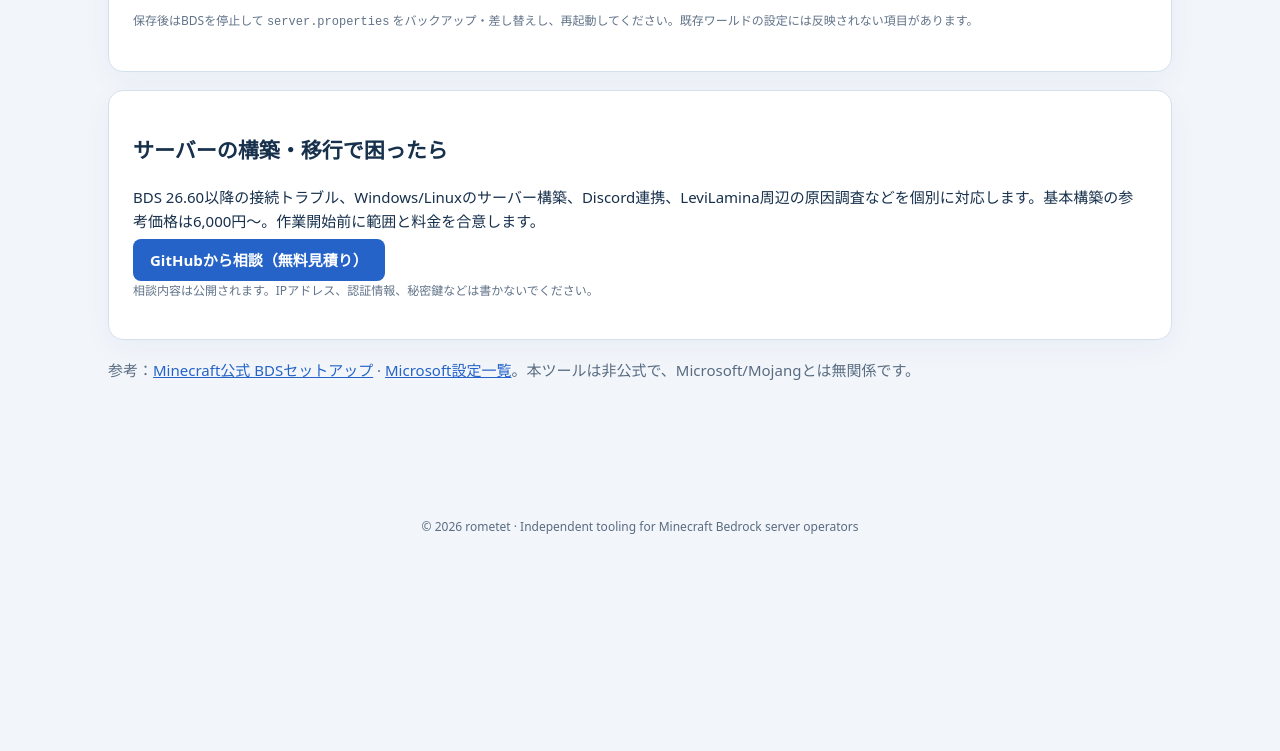
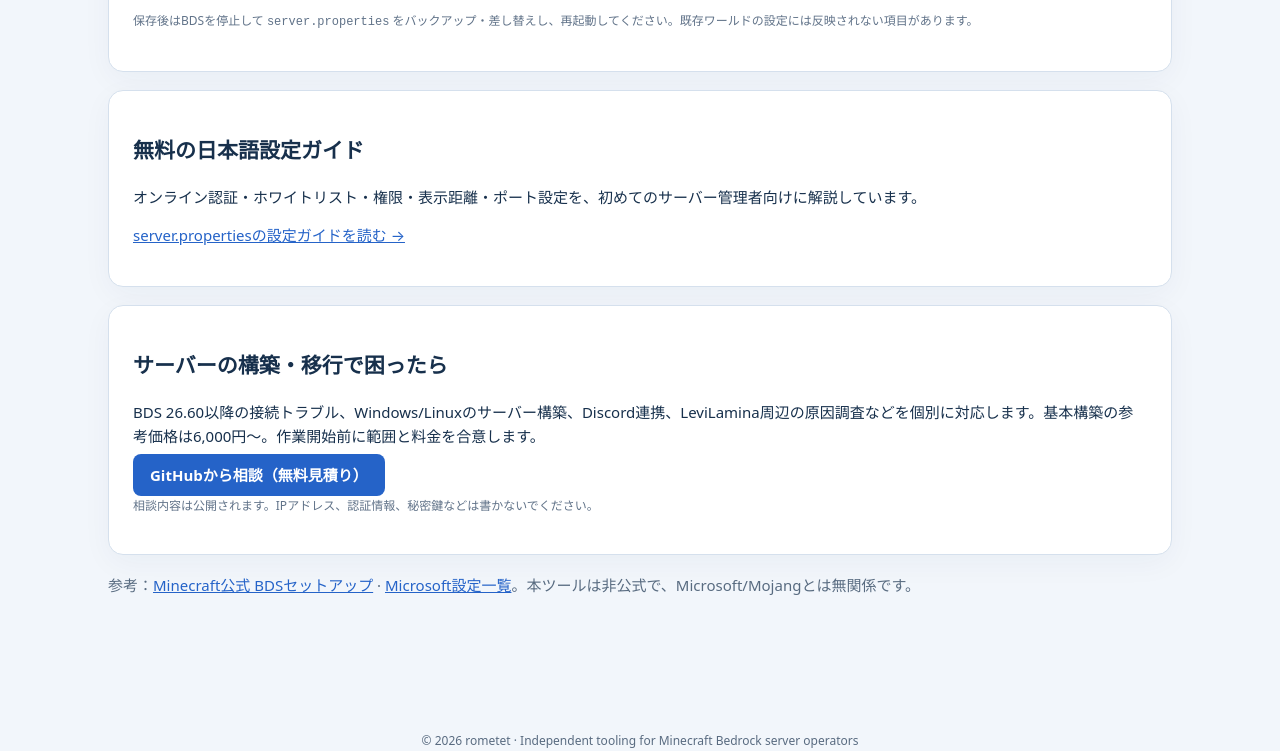
Before and after one commit to rometet/remote-services, a plain HTML site: page tools/bedrock-properties.html in a window 1280 px wide. Shown: the part 2410-3161 px from the top of the page. Before the commit the page ends 2946 px from the top, so only its background shows below. Drawn offline with Linux system fonts and the light colour scheme.

Commit message:
site: cross-link comprehensive settings guide from free editor

```diff
--- a/tools/bedrock-properties.html
+++ b/tools/bedrock-properties.html
@@ -34,6 +34,7 @@ footer{font-size:12px;color:#596b80;text-align:center;margin-top:30px}
 <button type="button" class="secondary" id="reset">標準設定に戻す</button></div>
 <p id="status" role="status" aria-live="polite"></p><label for="output">生成したファイルの内容</label><textarea id="output" spellcheck="false"></textarea>
 <p class="note">保存後はBDSを停止して <code>server.properties</code> をバックアップ・差し替えし、再起動してください。既存ワールドの設定には反映されない項目があります。</p></div>
+<div class="card"><h2>無料の日本語設定ガイド</h2><p>オンライン認証・ホワイトリスト・権限・表示距離・ポート設定を、初めてのサーバー管理者向けに解説しています。</p><p><a href="../guides/bedrock-server-properties-2026.html">server.propertiesの設定ガイドを読む →</a></p></div>
 <div class="card"><h2>サーバーの構築・移行で困ったら</h2>
 <p>BDS 26.60以降の接続トラブル、Windows/Linuxのサーバー構築、Discord連携、LeviLamina周辺の原因調査などを個別に対応します。基本構築の参考価格は6,000円〜。作業開始前に範囲と料金を合意します。</p>
 <a class="cta" href="https://github.com/rometet/remote-services/issues/new?title=BDS%20setup%20or%20NetherNet%20migration%20request&body=BDS%20version%3A%0AOS%3A%0AIssue%20description%3A%0ABudget%3A">GitHubから相談（無料見積り）</a>
```
